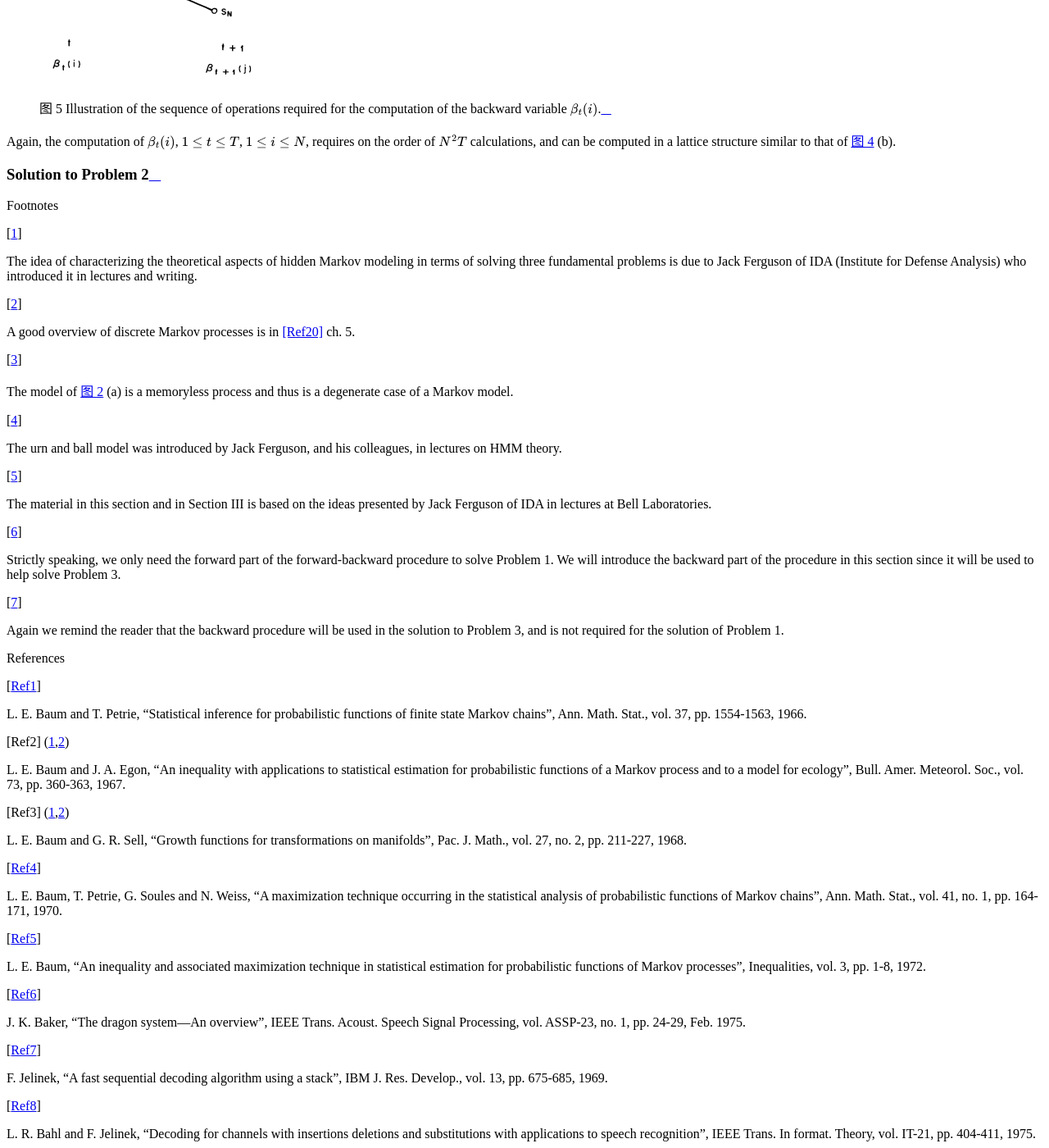
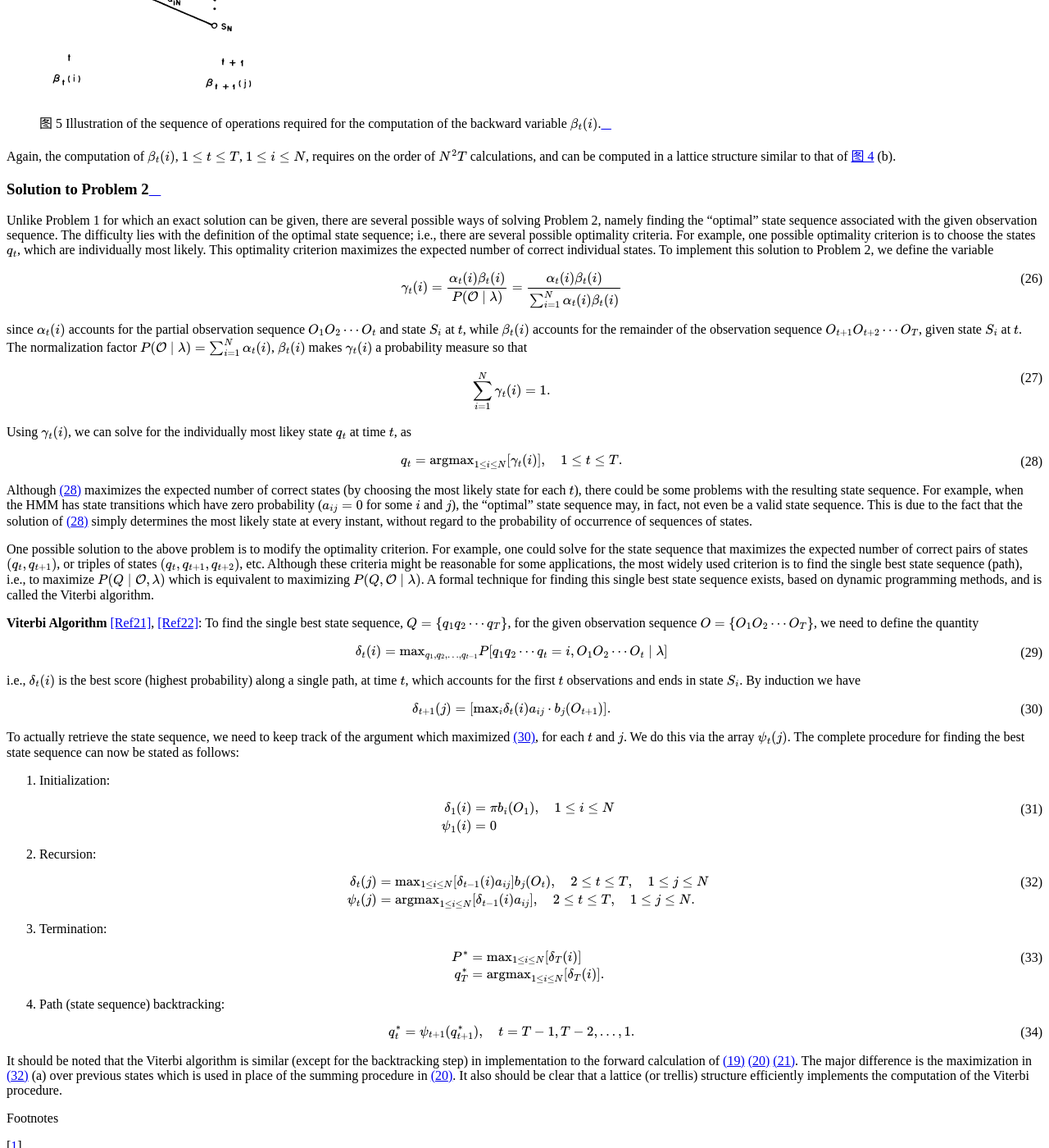
Before and after one commit to ufengger/bibtex-all, a Sphinx documentation site: the page built from docs/Rabiner_tutor_HMM.rst, in a window 1280 px wide and 1400 px high, scrolled down 10294 px. Shown: the whole window at 82% size. Built offline with Sphinx 7.4.7 and the Read the Docs theme 2.0.0, drawn with Linux system fonts in a browser that asks for light colours; some of the changed text lies outside the part shown.

Commit message:
solution to problem 2

```diff
--- a/docs/Rabiner_tutor_HMM.rst
+++ b/docs/Rabiner_tutor_HMM.rst
@@ -414,7 +414,7 @@ An HMM is characterized by the following:
       :label: hmmeq9
 
 Given appropriate values of :math:`N, M, A, B`, and :math:`\pi`, the HMM can be
-used as a generator to give and observation sequence
+used as a generator to give an observation sequence
 
 .. math::
    \mathcal{O} = O_1 O_2 \cdots O_T
@@ -462,13 +462,13 @@ applications. These problems are the following:
 
 **Problem 1**: Given the observation sequence :math:`\mathcal{O} = O_1 O_2
 \cdots O_T`, and a model :math:`\lambda = (A, B, \pi)`, how do we efficiently
-compute :math:`P(\mathcal{O} \mid \lambda`, the probability of the observation
+compute :math:`P(\mathcal{O} \mid \lambda)`, the probability of the observation
 sequence, given the model?
 
 **Problem 2**: Given the observation sequence :math:`\mathcal{O} = O_1 O_2
 \cdots O_T`, and the model :math:`\lambda`, how do we choose a corresponding
 state sequence :math:`Q = q_1 q_2 \cdots q_T` which is optimal in some
-meaningful sense (i.e., best "explains" the observations?
+meaningful sense (i.e., best "explains" the observations?)
 
 **Problem 3**: How do we adjust the model parameters :math:`\lambda = (A, B,
 \pi)` to maximize :math:`P(\mathcal{O} \mid \lambda)`?
@@ -739,6 +739,114 @@ computed in a lattice structure similar to that of :numref:`hmmfig4` (b).
 
 Solution to Problem 2
 ~~~~~~~~~~~~~~~~~~~~~
+
+Unlike Problem 1 for which an exact solution can be given, there are several
+possible ways of solving Problem 2, namely finding the "optimal" state sequence
+associated with the given observation sequence. The difficulty lies with the
+definition of the optimal state sequence; i.e., there are several possible
+optimality criteria. For example, one possible optimality criterion is to choose
+the states :math:`q_t`, which are individually most likely. This optimality
+criterion maximizes the expected number of correct individual states. To
+implement this solution to Problem 2, we define the variable
+
+.. math::
+   \gamma_t(i) = \dfrac{\alpha_t(i) \beta_t(i)}{P(\mathcal{O} \mid \lambda)}
+   = \dfrac{\alpha_t(i) \beta_t(i)}{\sum_{i=1}^N \alpha_t(i) \beta_t(i)}
+   :label: hmmeq27
+
+since :math:`\alpha_t(i)` accounts for the partial observation sequence
+:math:`O_1 O_2 \cdots O_t` and state :math:`S_i` at :math:`t`, while
+:math:`\beta_t(i)` accounts for the remainder of the observation sequence
+:math:`O_{t+1} O_{t+2} \cdots O_T`, given state :math:`S_i` at :math:`t`. The
+normalization factor :math:`P(\mathcal{O} \mid \lambda) = \sum_{i=1}^N
+\alpha_t(i)`, :math:`\beta_t(i)` makes :math:`\gamma_t(i)` a probability measure
+so that
+
+.. math::
+   \sum_{i = 1}^N \gamma_t(i) = 1.
+   :label: hmmeq28
+
+Using :math:`\gamma_t(i)`, we can solve for the individually most likey state
+:math:`q_t` at time :math:`t`, as
+
+.. math::
+   q_t = \mathrm{argmax}_{1 \leq i \leq N} [\gamma_t(i)], \quad 1 \leq t \leq T.
+   :label: hmmeq29
+
+Although :eq:`hmmeq29` maximizes the expected number of correct states (by
+choosing the most likely state for each :math:`t`), there could be some problems
+with the resulting state sequence. For example, when the HMM has state
+transitions which have zero probability (:math:`a_{ij} = 0` for some :math:`i`
+and :math:`j`), the "optimal" state sequence may, in fact, not even be a valid
+state sequence. This is due to the fact that the solution of :eq:`hmmeq29`
+simply determines the most likely state at every instant, without regard to the
+probability of occurrence of sequences of states.
+
+One possible solution to the above problem is to modify the optimality
+criterion. For example, one could solve for the state sequence that maximizes
+the expected number of correct pairs of states :math:`(q_t, q_{t + 1})`, or
+triples of states :math:`(q_t, q_{t + 1}, q_{t+2})`, etc. Although these
+criteria might be reasonable for some applications, the most widely used
+criterion is to find the single best state sequence (path), i.e., to maximize
+:math:`P(Q \mid \mathcal{O}, \lambda)` which is equivalent to maximizing
+:math:`P(Q, \mathcal{O} \mid \lambda)`. A formal technique for finding this
+single best state sequence exists, based on dynamic programming methods, and is
+called the Viterbi algorithm.
+
+**Viterbi Algorithm** [Ref21]_, [Ref22]_: To find the single best state
+sequence, :math:`Q = \{q_1 q_2 \cdots q_T\}`, for the given observation sequence
+:math:`O = \{O_1 O_2 \cdots O_T\}`, we need to define the quantity
+
+.. math::
+   \delta_t(i) = \mathrm{max}_{q_1, q_2, \ldots, q_{t-1}} P[q_1 q_2 \cdots q_t = i, O_1 O_2 \cdots O_t \mid \lambda]
+   :label: hmmeq30
+
+i.e., :math:`\delta_t(i)` is the best score (highest probability) along a single
+path, at time :math:`t`, which accounts for the first :math:`t` observations and
+ends in state :math:`S_i`. By induction we have
+
+.. math::
+   \delta_{t+1}(j) = [\mathrm{max}_i \delta_t(i) a_{ij} \cdot b_j(O_{t+1})].
+   :label: hmmeq31
+
+To actually retrieve the state sequence, we need to keep track of the argument
+which maximized :eq:`hmmeq31`, for each :math:`t` and :math:`j`. We do this via
+the array :math:`\psi_t(j)`. The complete procedure for finding the best state
+sequence can now be stated as follows:
+
+1. Initialization:
+
+   .. math::
+      \delta_1(i) & = \pi b_i(O_1), \quad 1 \leq i \leq N \\
+      \psi_1(i) & = 0
+      :label: hmmeq32
+
+2. Recursion:
+
+   .. math::
+      \delta_t(j) & = \mathrm{max}_{1 \leq i \leq N} [\delta_{t-1}(i) a_{ij}] b_j(O_t), \quad 2 \leq t \leq T, \quad 1 \leq j \leq N \\
+      \psi_t(j) & = \mathrm{argmax}_{1 \leq i \leq N} [\delta_{t-1}(i) a_{ij}], \quad 2 \leq t \leq T, \quad 1 \leq j \leq N.
+      :label: hmmeq33
+
+3. Termination:
+
+   .. math::
+      P^* & = \mathrm{max}_{1 \leq i \leq N} [\delta_T(i)] \\
+      q_T^* & = \mathrm{argmax}_{1 \leq i \leq N} [\delta_T(i)].
+      :label: hmmeq34
+
+4. Path (state sequence) backtracking:
+
+.. math::
+   q_t^* = \psi_{t + 1}(q_{t+1}^*), \quad t = T-1, T-2, \ldots, 1.
+   :label: hmmeq35
+
+It should be noted that the Viterbi algorithm is similar (except for the
+backtracking step) in implementation to the forward calculation of :eq:`hmmeq19`
+:eq:`hmmeq20` :eq:`hmmeq21`. The major difference is the maximization in
+:eq:`hmmeq33` (a) over previous states which is used in place of the summing
+procedure in :eq:`hmmeq20`. It also should be clear that a lattice (or trellis)
+structure efficiently implements the computation of the Viterbi procedure.
 
 .. rubric:: Footnotes
 
```
